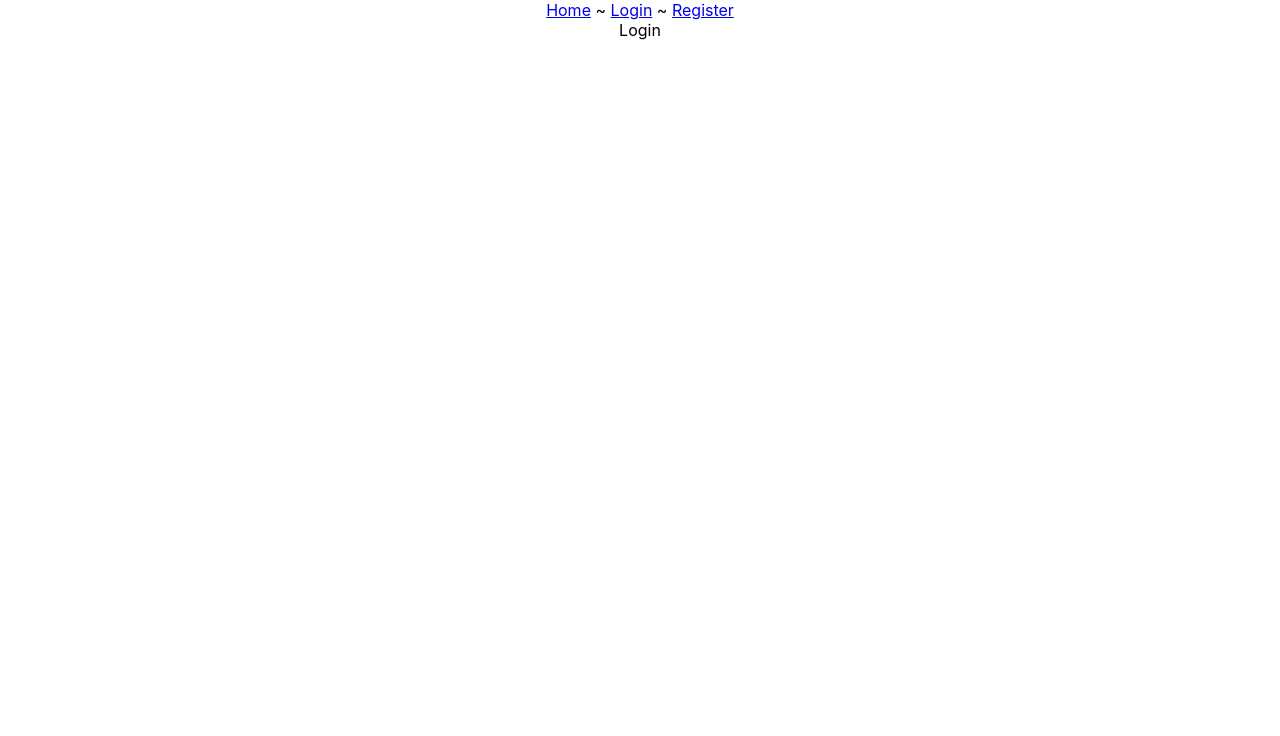
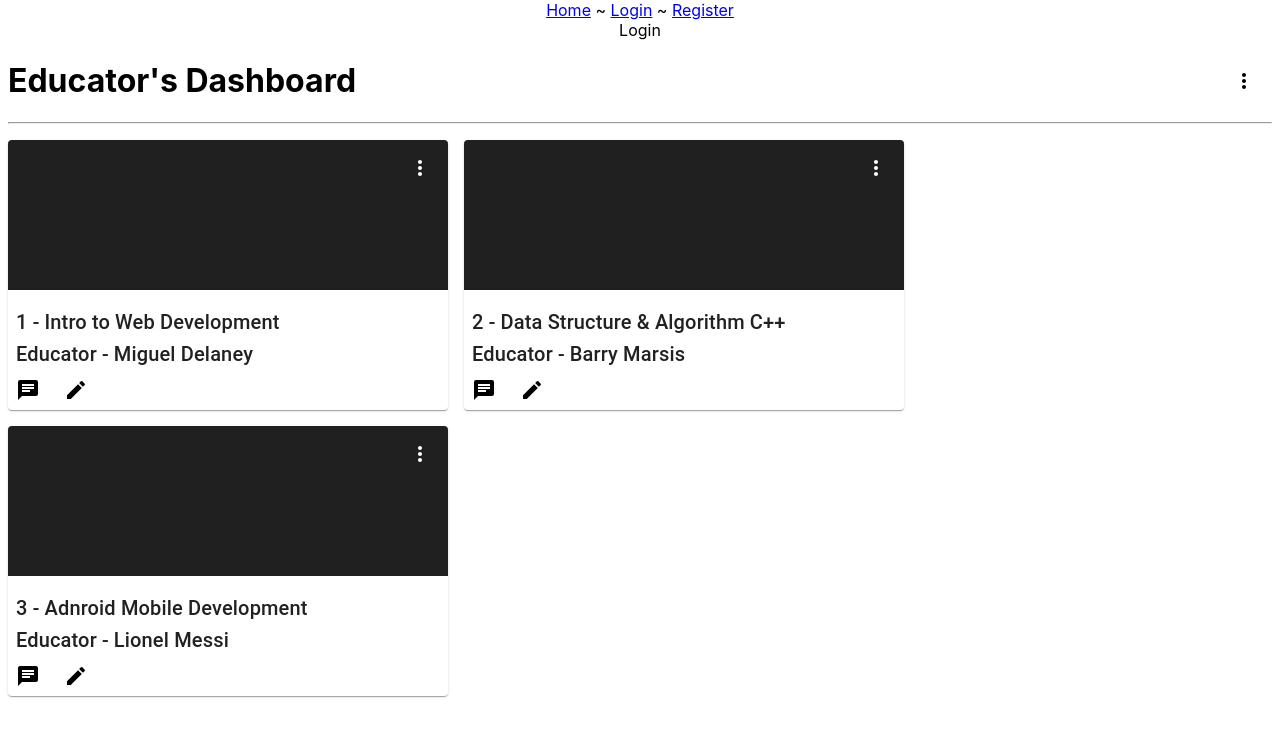
Before and after one commit to 2406-Ryan-Java-FS/project-2-frontend, a React (Create React App) app in the folder rev-learn/: page /login in a window 1280 px wide. Shown: the top 736 px of the page. Built offline with nearby package versions, Linux system fonts and the light colour scheme.

Commit message:
Added Dashboard header and course cards.

```diff
--- a/rev-learn/package.json
+++ b/rev-learn/package.json
@@ -3,12 +3,16 @@
   "version": "0.1.0",
   "private": true,
   "dependencies": {
+    "@emotion/react": "^11.13.0",
+    "@emotion/styled": "^11.13.0",
+    "@mui/icons-material": "^5.16.5",
+    "@mui/material": "^5.16.5",
     "@testing-library/jest-dom": "^5.17.0",
     "@testing-library/react": "^13.4.0",
     "@testing-library/user-event": "^13.5.0",
     "react": "^18.3.1",
     "react-dom": "^18.3.1",
-    "react-router-dom": "^6.25.0",
+    "react-router-dom": "^6.25.1",
     "react-scripts": "5.0.1",
     "web-vitals": "^2.1.4"
   },
--- a/rev-learn/src/App.js
+++ b/rev-learn/src/App.js
@@ -1,10 +1,11 @@
-import logo from './logo.svg';
 import './App.css';
 import {Route,Routes} from 'react-router-dom';
 import { BrowserRouter,Link } from 'react-router-dom';
 import HomeComponent from './components/HomeComponent';
 import Register from './components/Register';
 import Login from './components/Login';
+// import CourseCard from './components/CourseCard';
+import EducatorDashboard from './components/EducatorDashboardComponents/educator-dashboard';
 
 export default function App() {
   return (
@@ -21,6 +22,7 @@ export default function App() {
           <Route path='/login' element={<Login/>}/>
         </Routes>
       </BrowserRouter>
+      <EducatorDashboard />
     </div>
   );
 }
--- /dev/null
+++ b/rev-learn/src/components/EducatorDashboardComponents/educator-dashboard-header.jsx
@@ -0,0 +1,23 @@
+import { IconButton } from "@mui/material";
+import MoreVertIcon from "@mui/icons-material/MoreVert";
+
+export default function EducatorDashboardHeader() {
+  return (
+    <>
+      <h1
+        style={{
+          position: "relative",
+          textAlign: "left",
+          marginLeft: "8px",
+          marginRight: "8px",
+        }}
+      >
+        Educator's Dashboard
+        <IconButton sx={{ position: "absolute", right: 8, color: "black" }}>
+          <MoreVertIcon />
+        </IconButton>
+      </h1>
+      <hr style={{ marginLeft: "8px", marginRight: "8px" }} />
+    </>
+  );
+}
--- /dev/null
+++ b/rev-learn/src/components/EducatorDashboardComponents/educator-dashboard.jsx
@@ -0,0 +1,87 @@
+import {
+  CardActions,
+  CardContent,
+  CardMedia,
+  Typography,
+  IconButton,
+  Card,
+  Box,
+} from "@mui/material";
+import ChatIcon from "@mui/icons-material/Chat";
+import EditIcon from "@mui/icons-material/Edit";
+import MoreVertIcon from "@mui/icons-material/MoreVert";
+import placeholderImage from "../../images/blank.png";
+import EducatorDashboardHeader from "./educator-dashboard-header";
+
+export default function EducatorDashboard() {
+  const courseDetails = [
+    {
+      courseId: 1,
+      cardTitle: "Intro to Web Development",
+      educatorName: "Educator - Miguel Delaney",
+    },
+    {
+      courseId: 2,
+      cardTitle: "Data Structure & Algorithm C++",
+      educatorName: "Educator - Barry Marsis",
+    },
+    {
+      courseId: 3,
+      cardTitle: "Adnroid Mobile Development",
+      educatorName: "Educator - Lionel Messi",
+    },
+  ];
+
+  function handleDiscussionIconClick() {
+    console.log("navigate to destination - discussion page");
+  }
+
+  function handleQuizIconClick() {
+    console.log("navigate to destination - quiz page");
+  }
+
+  return (
+    <>
+      <EducatorDashboardHeader />
+      <Box sx={{ display: "flex", flexWrap: "wrap" }}>
+        {courseDetails.map((course) => (
+          <Card
+            key={course.courseId}
+            sx={{ position: "relative", width: 440, margin: "8px" }}
+          >
+            <CardMedia
+              component="img"
+              alt="course image"
+              height="150"
+              image={placeholderImage}
+            />
+            <IconButton
+              sx={{
+                position: "absolute",
+                top: 8,
+                right: 8,
+                color: "white",
+              }}
+            >
+              <MoreVertIcon />
+            </IconButton>
+            <CardContent sx={{ paddingBottom: 0, paddingLeft: 1 }}>
+              <Typography sx={{ textAlign: "left" }} variant="h6">
+                {course.courseId} - {course.cardTitle} <br />
+                {course.educatorName}
+              </Typography>
+            </CardContent>
+            <CardActions sx={{ padding: 0 }}>
+              <IconButton onClick={handleDiscussionIconClick}>
+                <ChatIcon sx={{ color: "black" }} />
+              </IconButton>
+              <IconButton onClick={handleQuizIconClick}>
+                <EditIcon sx={{ color: "black" }} />
+              </IconButton>
+            </CardActions>
+          </Card>
+        ))}
+      </Box>
+    </>
+  );
+}
```
Also changed, not shown: rev-learn/src/components/CourseCard.jsx (+51 -50 lines), rev-learn/src/images/blank.png (added), 1 other file (tests, documents, lock files or other folders).
